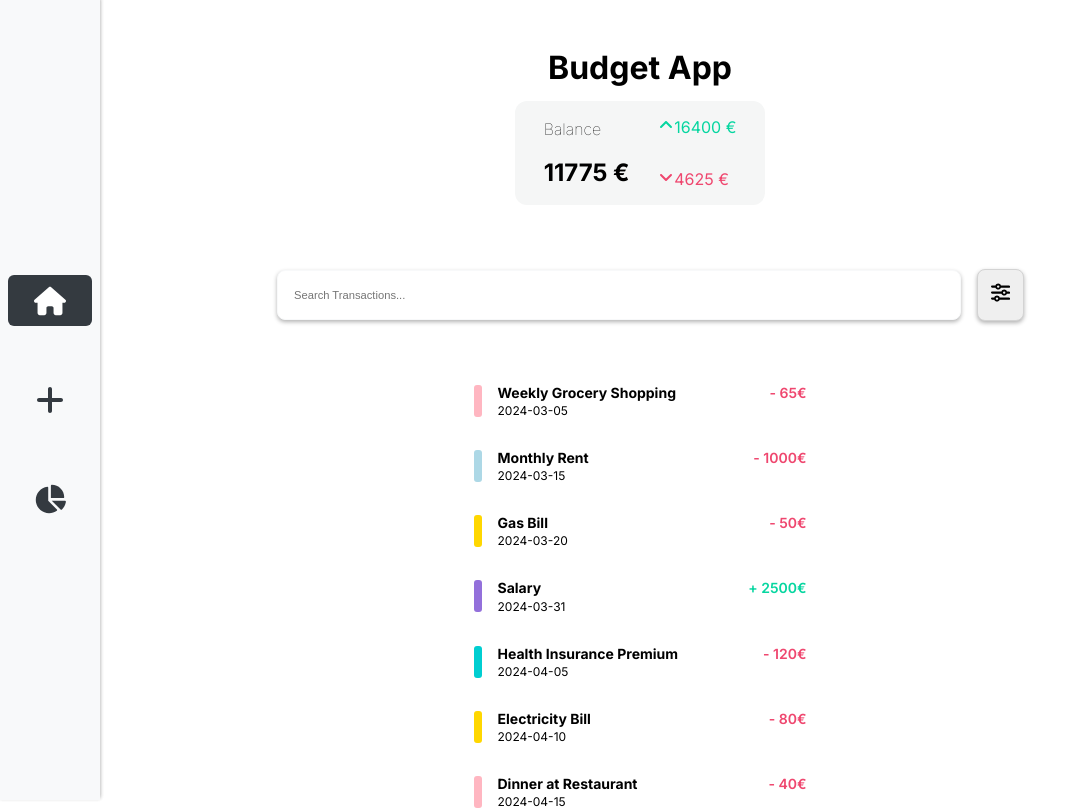
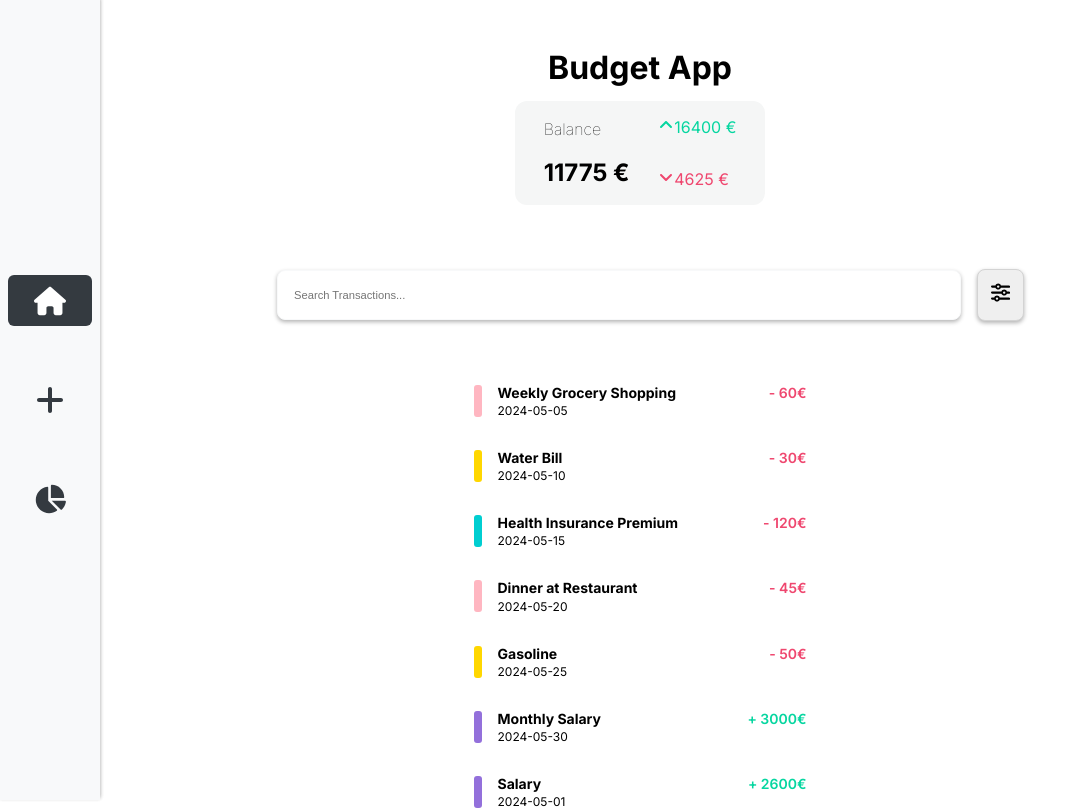
Before and after one commit to benediktbrenk/budget-app, a Next.js app: page / in a window 1280 px wide. Shown: the top 810 px of the page, without its empty margins (0-1081 px from the left). Built offline with nearby package versions, Linux system fonts and the light colour scheme.

Commit message:
create function to sort transactions by month

```diff
--- a/components/TransactionList/index.js
+++ b/components/TransactionList/index.js
@@ -2,9 +2,19 @@ import TransactionCard from "../TransactionCard";
 import { Ul } from "./TransactionList.styled";
 
 function TransactionList({ transactions }) {
+  function filterTransactionsByMonth(transactions, currentMonth) {
+    const transactionsInMarch = transactions.filter((transaction) => {
+      const month = new Date(transaction.date).getMonth();
+      return month === currentMonth;
+    });
+    return transactionsInMarch;
+  }
+
+  const transactionsInMarch = filterTransactionsByMonth(transactions, 4);
+
   return (
     <Ul>
-      {transactions.map((transaction) => (
+      {transactionsInMarch.map((transaction) => (
         <TransactionCard key={transaction.id} transaction={transaction} />
       ))}
     </Ul>
```
